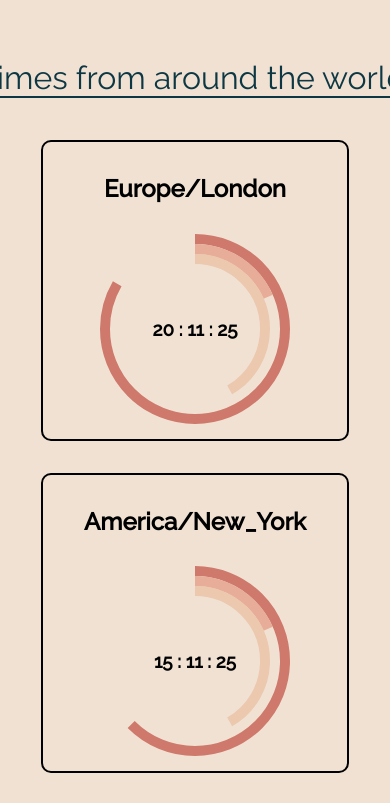
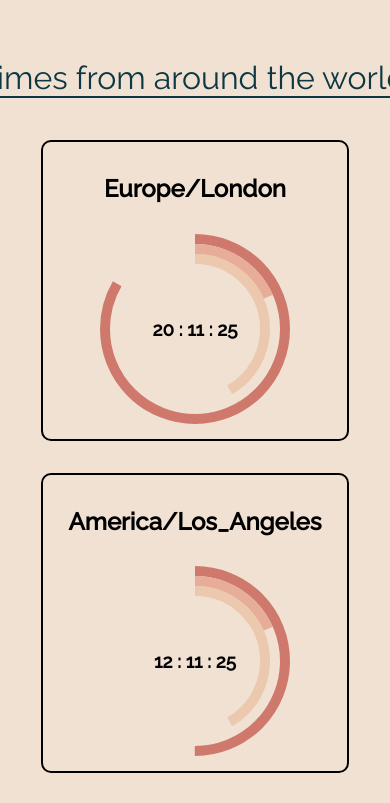
Before and after one commit to conermurphy/SVG-World-Clocks, a React (Create React App) app: page / in a window 390 px wide. Shown: the part 860-1663 px from the top of the page. Built offline with nearby package versions, Linux system fonts and the light colour scheme.

Commit message:
Responsiveness work

```diff
--- a/src/components/App.js
+++ b/src/components/App.js
@@ -30,16 +30,18 @@ class App extends React.Component {
           <div className={appStyles.worldClocks}>
             <h2>Times from around the world.</h2>
             <div className={appStyles.preClocksContainers}>
+              <div className={appStyles.preClockContainerTop}>
                 <Clock city={'Europe/London'} />
-              <Clock city={'America/New_York'} />
                 <Clock city={'America/Los_Angeles'} />
                 <Clock city={'Asia/Tokyo'} />
                 <Clock city={'Australia/Sydney'} />
+              </div>
+              <div className={appStyles.preClockContainerBottom}>
                 <Clock city={'Pacific/Tahiti'}/>
-              <Clock city={'Europe/Paris'}/>
                 <Clock city={'Pacific/Auckland'}/>
                 <Clock city={'America/Sao_Paulo'}/>
                 <Clock city={'Europe/Moscow'}/>
+              </div>
             </div>
           </div>
           <div className={appStyles.choiceSection}>
--- a/src/components/appStyles.module.css
+++ b/src/components/appStyles.module.css
@@ -44,10 +44,11 @@ main > h2   {
     margin: 1rem auto;
 }
 
-.preClocksContainers    {
+.preClockContainerTop, .preClockContainerBottom   {
     display: flex;
     flex-direction: row;
     flex-wrap: wrap;
+    justify-content: center;
 }
 
 .localClockContainer    {
```
Lines whose indentation alone changed are shown as unchanged.
